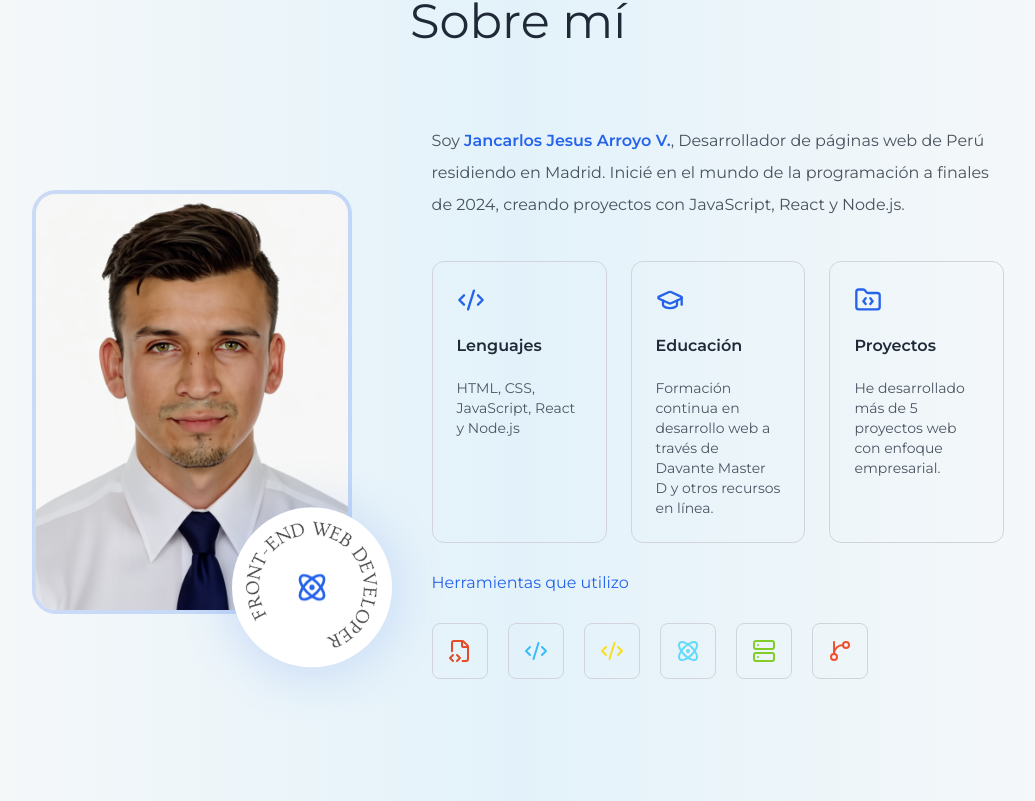
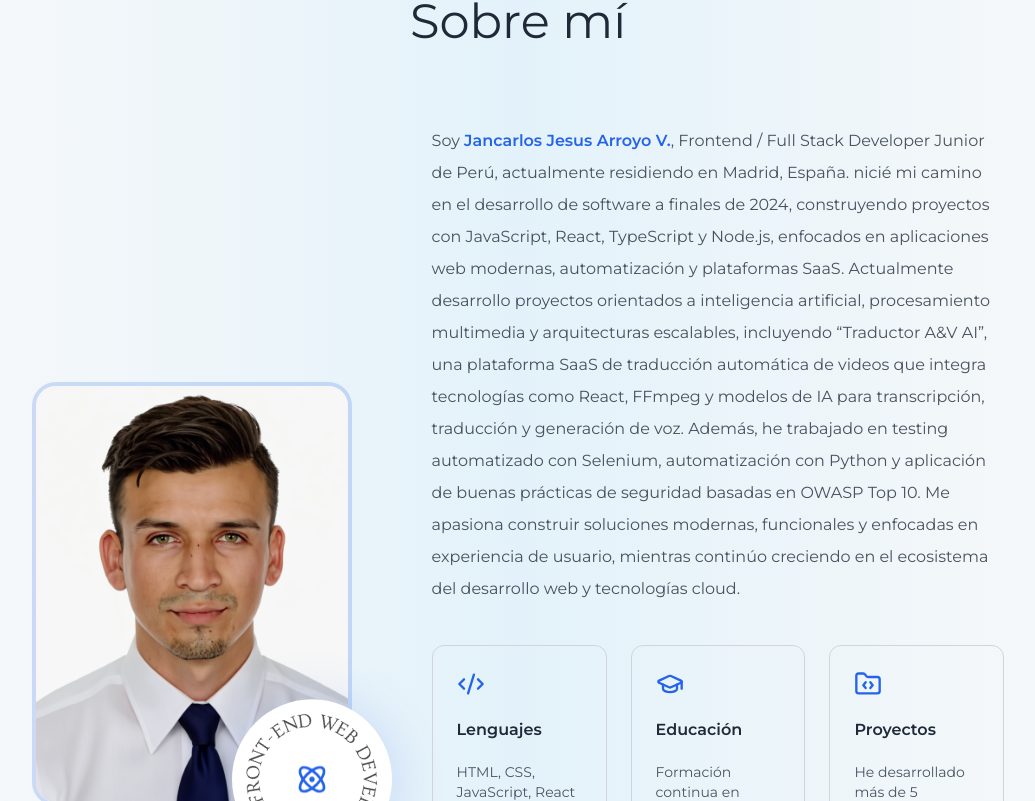
Before and after one commit to Jan0890/portafoliojesus-react, a React (Vite) app: page / in a window 1280 px wide. Shown: the part 879-1680 px from the top of the page, without its empty margins (122-1157 px from the left). Built offline with nearby package versions, Linux system fonts and the light colour scheme.

Commit message:
Enhance About component with detailed introduction
Updated the About component to include a more detailed personal introduction and project descriptions, highlighting skills in AI, multimedia processing, and web development.

```diff
--- a/src/components/About.jsx
+++ b/src/components/About.jsx
@@ -74,9 +74,12 @@ export default function About() {
           <p className="mb-10 max-w-2xl text-[#1f2937]/80 dark:text-gray-300">
             Soy{" "}
             <span className="text-[#2563eb] font-semibold">Jancarlos Jesus Arroyo V.</span>,
-            Desarrollador de páginas web de Perú residiendo en Madrid. Inicié en el mundo de la
-            programación a finales de 2024, creando proyectos con JavaScript,
-            React y Node.js.</p>
+            Frontend / Full Stack Developer Junior de Perú, actualmente residiendo en Madrid, España. nicié mi camino en el desarrollo de software a finales de 2024,
+            construyendo proyectos con JavaScript, React, TypeScript y Node.js, enfocados en aplicaciones web modernas, automatización y plataformas SaaS.
+            Actualmente desarrollo proyectos orientados a inteligencia artificial, procesamiento multimedia y arquitecturas escalables, incluyendo “Traductor A&V AI”,
+            una plataforma SaaS de traducción automática de videos que integra tecnologías como React, FFmpeg y modelos de IA para transcripción, traducción y generación de voz.
+            Además, he trabajado en testing automatizado con Selenium, automatización con Python y aplicación de buenas prácticas de seguridad basadas en OWASP Top 10.
+            Me apasiona construir soluciones modernas, funcionales y enfocadas en experiencia de usuario, mientras continúo creciendo en el ecosistema del desarrollo web y tecnologías cloud.</p>
 
 
           {/* Secciones de información */}
```
